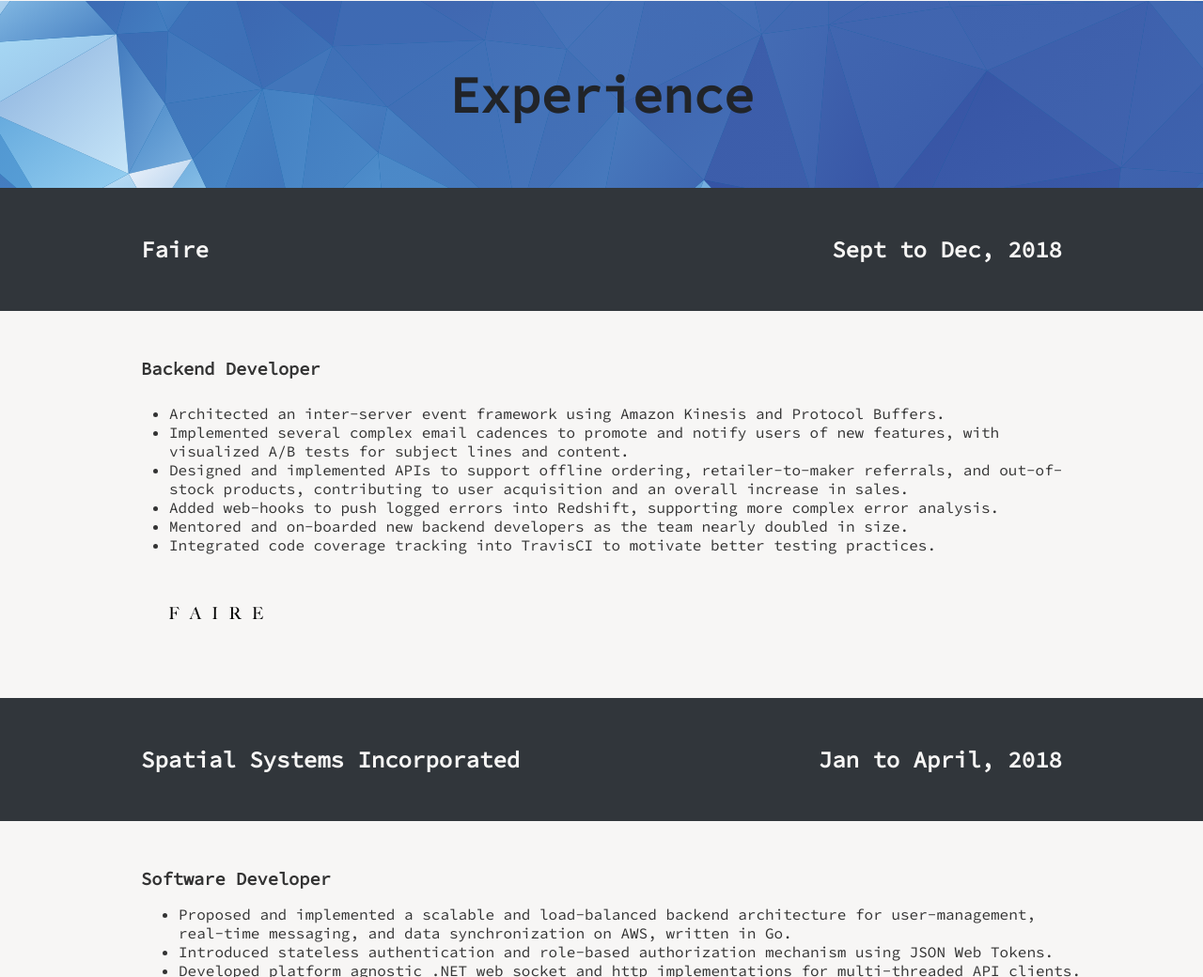
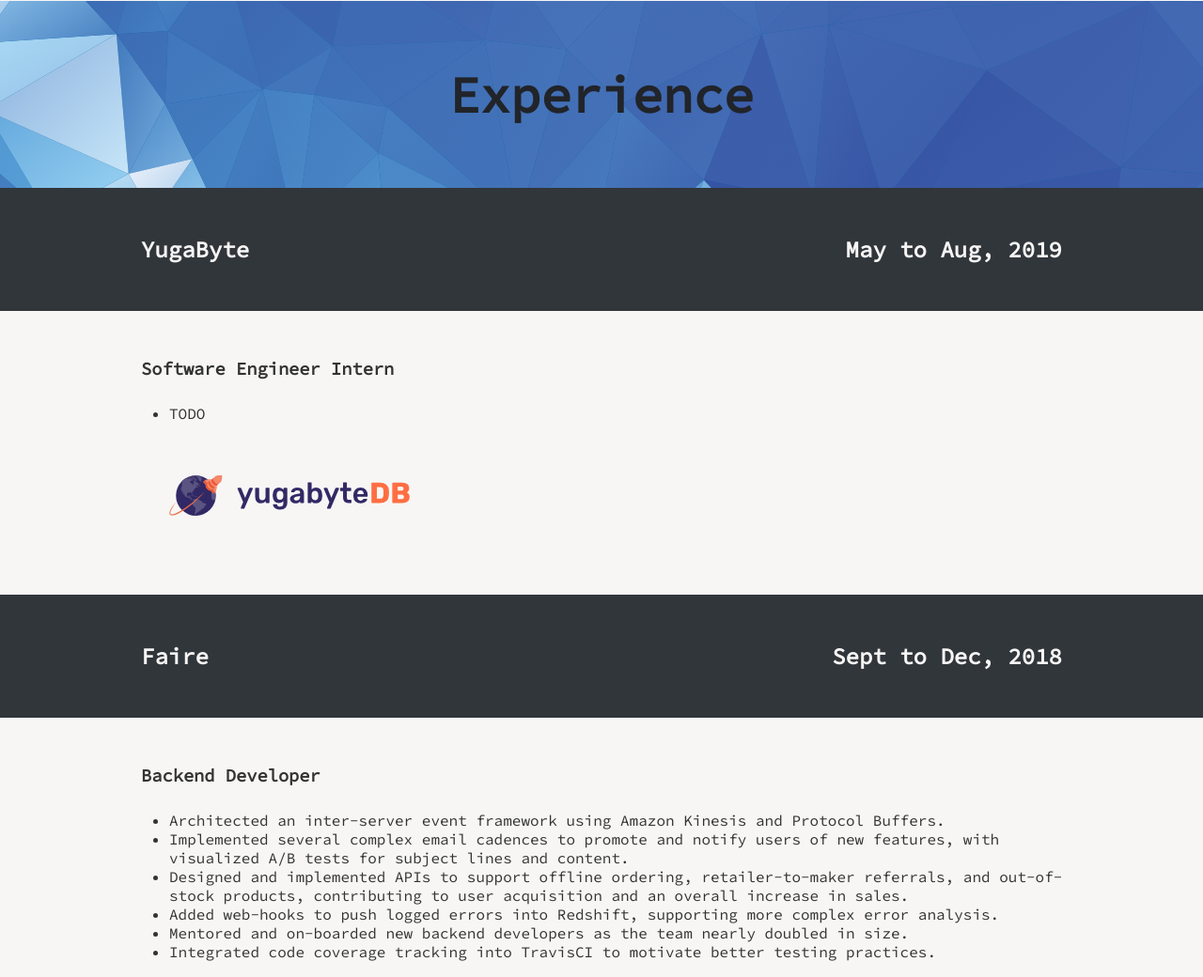
Before and after one commit to srhickma/personal-web, a plain HTML site: page pweb/public-html/index.html in a window 1280 px wide. Shown: the part 1258-2298 px from the top of the page at 94% size. Drawn offline with nearby package versions, Linux system fonts and the light colour scheme.

Commit message:
Add yugabyte section without bullets

```diff
--- a/pweb/public-html/index.html
+++ b/pweb/public-html/index.html
@@ -28,7 +28,7 @@
                 <h2 class="no-select" onclick="hamburgerOut();custom_scroll('about')">About Me</h2>
                 <h2 class="no-select" onclick="hamburgerOut();custom_scroll('experience')">Experience</h2>
                 <h2 class="no-select" onclick="hamburgerOut();custom_scroll('side-projects')">Side Projects</h2>
-                <h2 class="no-select" onclick="window.location = 'pdf/viewer.html#name=resume'">Resume</h2>
+                <h2 class="no-select" onclick="window.location = 'pdf/viewer.html#name=resume'">Résumé</h2>
                 <h2 class="no-select" onclick="window.location = 'pdf/viewer.html#name=cv'">Curriculum Vitae</h2>
             </div>
         </div>
@@ -94,6 +94,31 @@
             <div class="dark-slice">
                 <div class="layer">
                     <div class="experience-banner">
+                        <a href="https://www.yugabyte.com/" target="_blank"><h2 class="experience-title ten-zero-margin">YugaByte</h2></a>
+                        <div class="experience-banner-data">
+                            <h2 class="ten-zero-margin">May to Aug, 2019</h2>
+                        </div>
+                    </div>
+                </div>
+            </div>
+
+            <div class="light-slice">
+                <div class="layer">
+                    <div class="experience">
+                        <div class="experience-details">
+                            <h3 class="ten-zero-margin">Software Engineer Intern</h3>
+                        </div>
+                        <ul>
+                            <li>TODO</li>
+                        </ul>
+                        <img class="experience-img" style="width:256px;margin:40px" src="res/yugabyte.svg"/>
+                    </div>
+                </div>
+            </div>
+
+            <div class="dark-slice">
+                <div class="layer">
+                    <div class="experience-banner">
                         <a href="https://www.faire.com/" target="_blank"><h2 class="experience-title ten-zero-margin">Faire</h2></a>
                         <div class="experience-banner-data">
                             <h2 class="ten-zero-margin">Sept to Dec, 2018</h2>
@@ -116,7 +141,7 @@
                             <li>Mentored and on-boarded new backend developers as the team nearly doubled in size.</li>
                             <li>Integrated code coverage tracking into TravisCI to motivate better testing practices.</li>
                         </ul>
-                        <img class="experience-img" style="width:100px;margin:40px" src="res/faire.svg"/>
+                        <img class="experience-img" style="width:164px;margin:40px" src="res/faire.svg"/>
                     </div>
                 </div>
             </div>
```
Also changed, not shown: pweb/public-html/res/yugabyte.svg (added).
